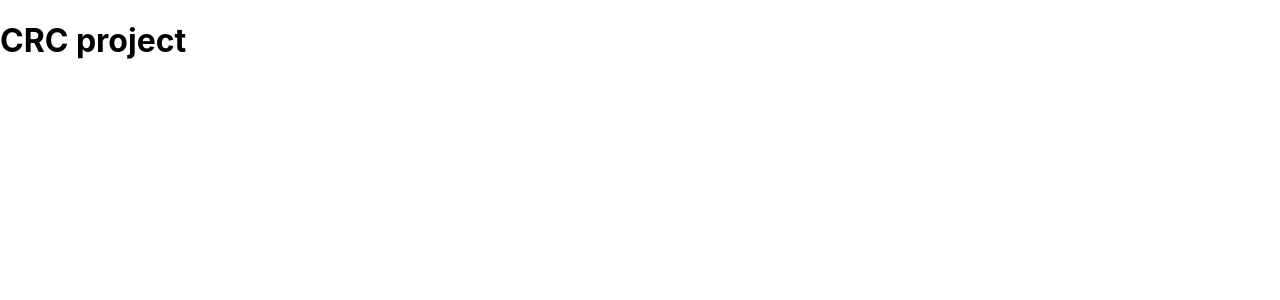
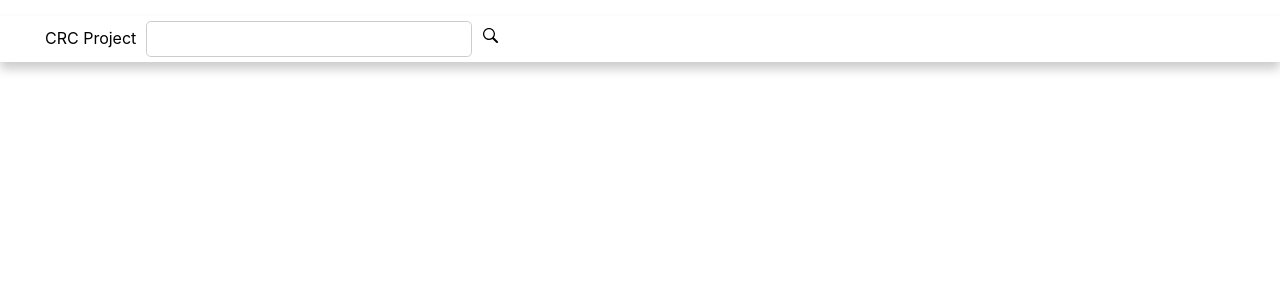
Before and after one commit to istvankaszab/reddit-client, a React (Create React App) app: page / in a window 1280 px wide. Shown: the top 300 px of the page. Built offline with nearby package versions, Linux system fonts and the light colour scheme.

Commit message:
Add header #4

```diff
--- a/package.json
+++ b/package.json
@@ -9,6 +9,7 @@
     "@testing-library/user-event": "^7.2.1",
     "react": "^17.0.2",
     "react-dom": "^17.0.2",
+    "react-icons": "^4.3.1",
     "react-redux": "^7.2.6",
     "react-scripts": "5.0.0"
   },
--- a/src/App.js
+++ b/src/App.js
@@ -1,9 +1,10 @@
 import React from 'react';
+import Header from './components/Header/Header'
 
 function App() {
   return (
     <div>
-      <h1>CRC project</h1>
+      <Header />
     </div>
   );
 }
--- /dev/null
+++ b/src/components/Header/Header.css
@@ -0,0 +1,10 @@
+.header {
+  width: 100%;
+  box-shadow: 0 7px 10px #ccc;
+  margin: 0;
+}
+
+.header li {
+  display: inline-block;
+  margin: 5px;
+}
--- /dev/null
+++ b/src/components/Header/Header.js
@@ -0,0 +1,20 @@
+import React from 'react'
+import SearchBar from '../SearchBar/SearchBar'
+import './Header.css'
+
+function Header() {
+  return (
+    <header className='header'>
+      <ul>
+        <li>
+          CRC Project
+        </li>
+        <li>
+          <SearchBar />
+        </li>
+      </ul>
+    </header>
+  )
+}
+
+export default Header
--- /dev/null
+++ b/src/components/SearchBar/SearchBar.css
@@ -0,0 +1,15 @@
+.search {
+  display: inline;
+  cursor: pointer;
+  margin-left: 10px;
+  border: none;
+
+}
+
+.searchbar input {
+  color: #555;
+  border: 1px solid #ccc;
+  width: 20rem;
+  height: 2rem;
+  border-radius: 0.3rem;
+}
--- /dev/null
+++ b/src/components/SearchBar/SearchBar.js
@@ -0,0 +1,19 @@
+import React from 'react'
+import './SearchBar.css'
+import { GoSearch } from 'react-icons/go'
+
+function SearchBar() {
+  return (
+    <div className='searchbar'>
+      <input type="text" >
+
+      </input>
+      <div className="search">
+        <GoSearch />
+      </div>
+
+    </div>
+  )
+}
+
+export default SearchBar
```
Also changed, not shown: 1 other file (tests, documents, lock files or other folders).
